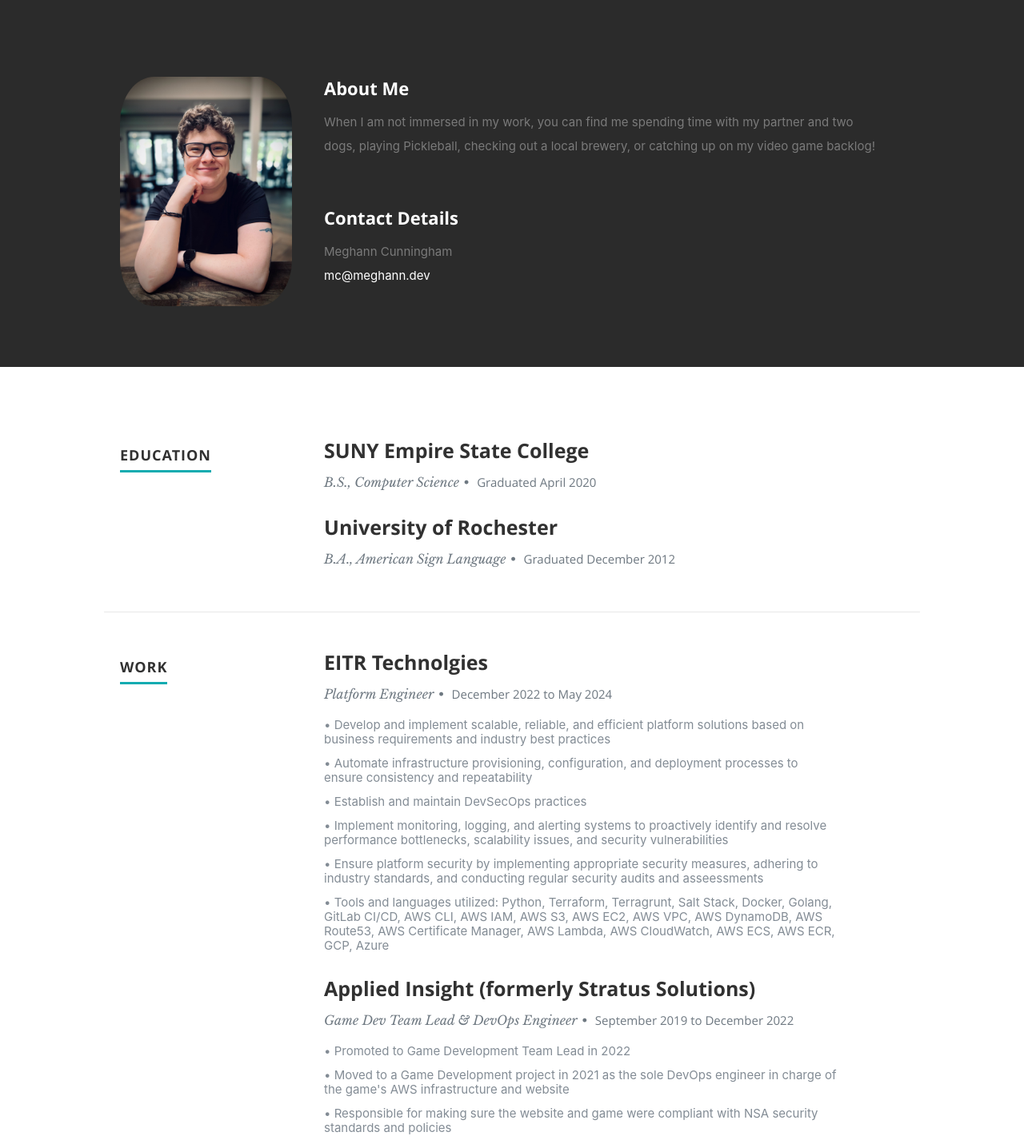
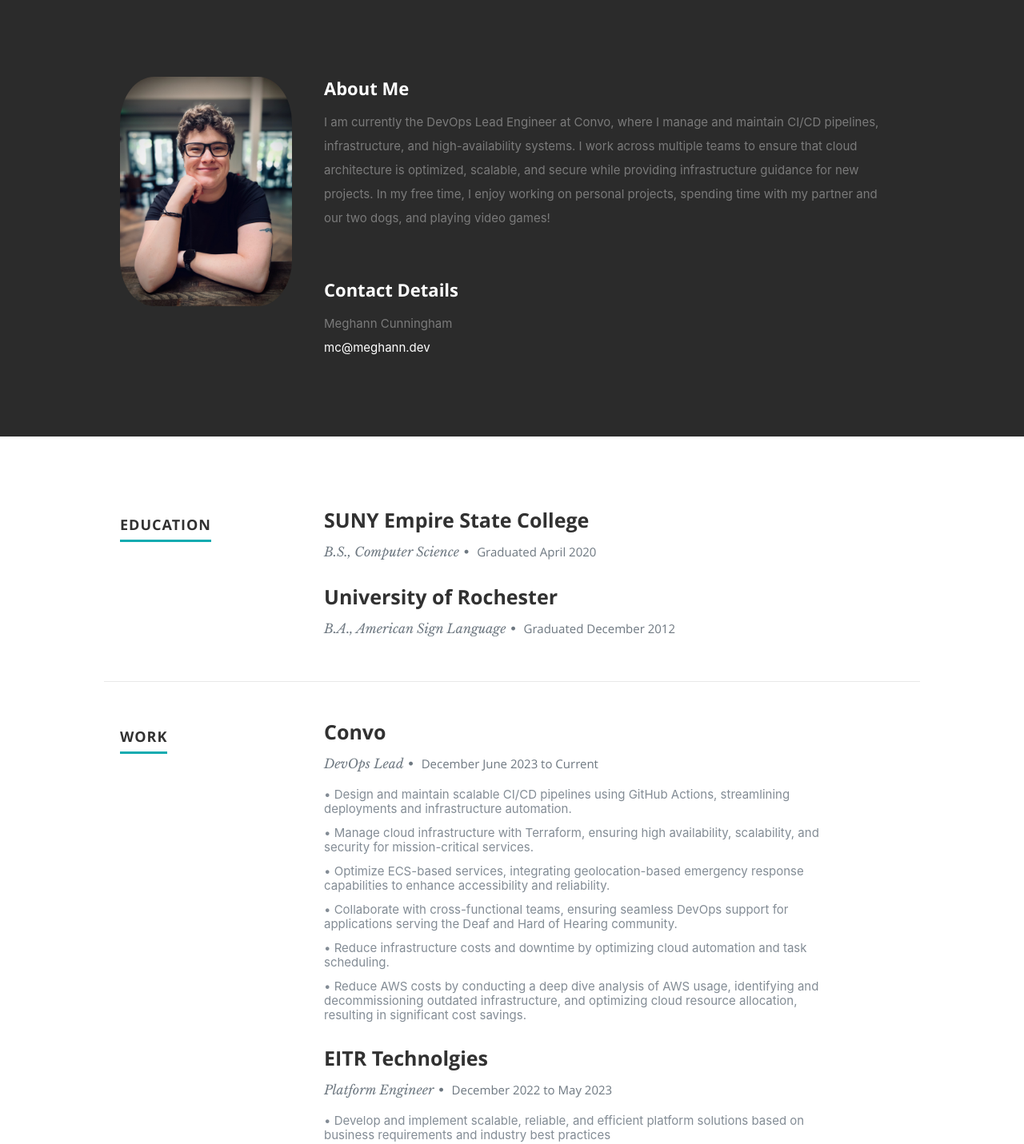
Before and after one commit to M3GH4NN/meghann-dev-app, a React (Create React App) app: page / in a window 1280 px wide. Shown: the part 800-2231 px from the top of the page at 80% size. Built offline with nearby package versions, Linux system fonts and the light colour scheme.

Commit message:
updated resume

```diff
--- a/src/components/resumeData.js
+++ b/src/components/resumeData.js
@@ -1,14 +1,14 @@
 let resumeData = {
   imagebaseurl: "https://ivy555.github.io/",
   name: "Meghann Cunningham",
-  role: "DevOps Engineer passionate about cloud technologies and automation 😎",
+  role: "Platform Engineer in the Saint Paul, MN area",
   linkedinId: "",
   skypeid: "",
   roleDescription: "",
   socialLinks: [
     {
       name: "linkedin",
-      url: "https://www.linkedin.com/in/meghann-dev/",
+      url: "https://www.linkedin.com/in/meghann-cunningham-239b5a4b/",
       className: "fa fa-linkedin",
     },
     {
@@ -18,8 +18,8 @@ let resumeData = {
     },
   ],
   aboutme:
-    "When I am not immersed in my work, you can find me spending time with my partner and two dogs, playing Pickleball, checking out a local brewery, or catching up on my video game backlog!",
-  // address: "Saint Paul, MN",
+    "I am currently the DevOps Lead Engineer at Convo, where I manage and maintain CI/CD pipelines, infrastructure, and high-availability systems. I work across multiple teams to ensure that cloud architecture is optimized, scalable, and secure while providing infrastructure guidance for new projects. In my free time, I enjoy working on personal projects, spending time with my partner and our two dogs, and playing video games!",
+  address: "Saint Paul, MN",
   email: "mc@meghann.dev",
   education: [
     {
@@ -37,10 +37,25 @@ let resumeData = {
   ],
   work: [
     {
+      CompanyName: "Convo",
+      specialization: "DevOps Lead",
+      MonthOfLeaving: "December",
+      YearOfLeaving: "June 2023 to Current",
+      Achievements: [
+        "Design and maintain scalable CI/CD pipelines using GitHub Actions, streamlining deployments and infrastructure automation.",
+        "Manage cloud infrastructure with Terraform, ensuring high availability, scalability, and security for mission-critical services.",
+        "Optimize ECS-based services, integrating geolocation-based emergency response capabilities to enhance accessibility and reliability.",
+        "Collaborate with cross-functional teams, ensuring seamless DevOps support for applications serving the Deaf and Hard of Hearing community.",
+        "Reduce infrastructure costs and downtime by optimizing cloud automation and task scheduling.",
+        "Reduce AWS costs by conducting a deep dive analysis of AWS usage, identifying and decommissioning outdated infrastructure, and optimizing cloud resource allocation, resulting in significant cost savings."
+      ],
+    },
+
+    {
       CompanyName: "EITR Technolgies",
       specialization: "Platform Engineer",
       MonthOfLeaving: "December",
-      YearOfLeaving: "2022 to May 2024",
+      YearOfLeaving: "2022 to May 2023",
       Achievements: [
         "Develop and implement scalable, reliable, and efficient platform solutions based on business requirements and industry best practices",
         "Automate infrastructure provisioning, configuration, and deployment processes to ensure consistency and repeatability",
```
Also changed, not shown: src/resume.txt (added).
